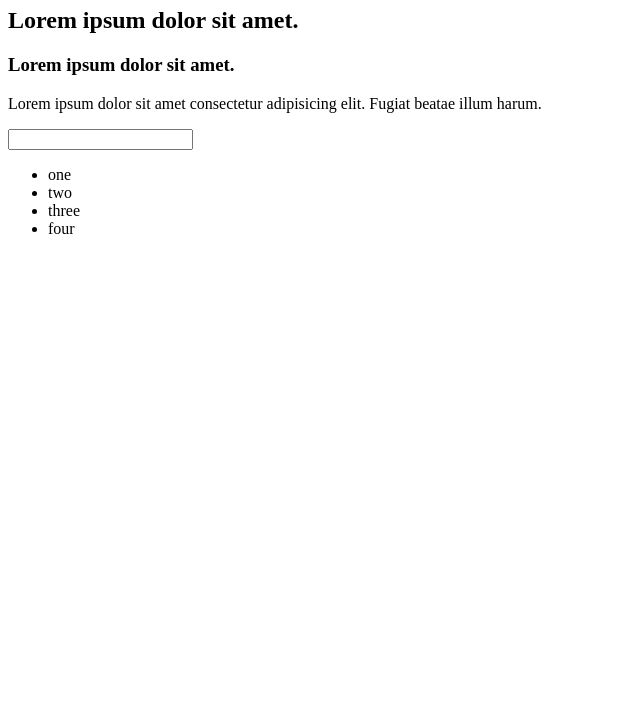
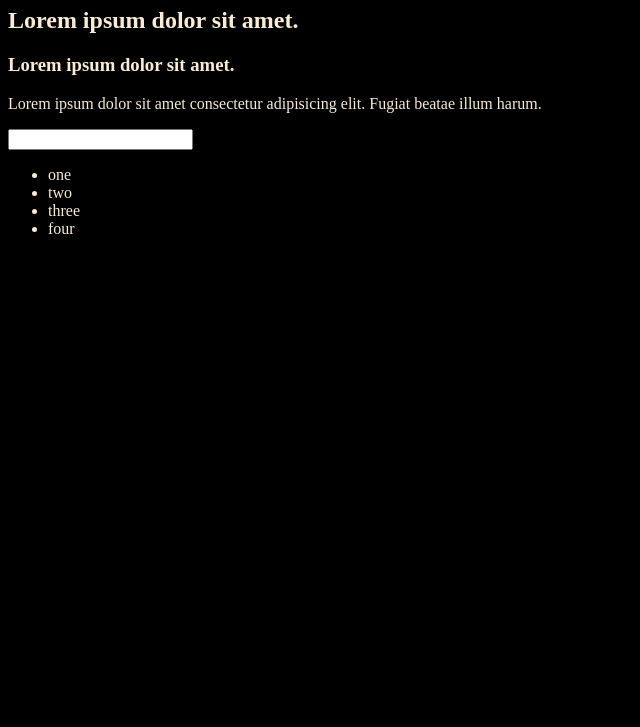
Before and after one commit to Amohanta0019/JavaScript_Tutorial02, a plain HTML site: page 07_DOM Manipulations/01_index.html in a window 1280 px wide. Shown: the part 73-800 px from the top of the page, without its empty margins (0-640 px from the left). Drawn offline with Linux system fonts and the light colour scheme.

Commit message:
dom manipulation updated

```diff
--- a/07_DOM Manipulations/01_index.html
+++ b/07_DOM Manipulations/01_index.html
@@ -4,10 +4,16 @@
 <head>
     <meta charset="UTF-8">
     <title>Document Object Model Learning 01</title>
+    <style>
+        .bg-black{
+            background-color: black;
+            color: antiquewhite;
+        }
+    </style>
 </head>
 
-<body>
-    <div class="bg-black">
+<body class="bg-black">
+    <div>
         <h1 id="title" class="heading">DOM Learning <span style="display: none;">test text</span></h1>
         <h2>Lorem ipsum dolor sit amet.</h2>
         <h3>Lorem ipsum dolor sit amet.</h3>
```
